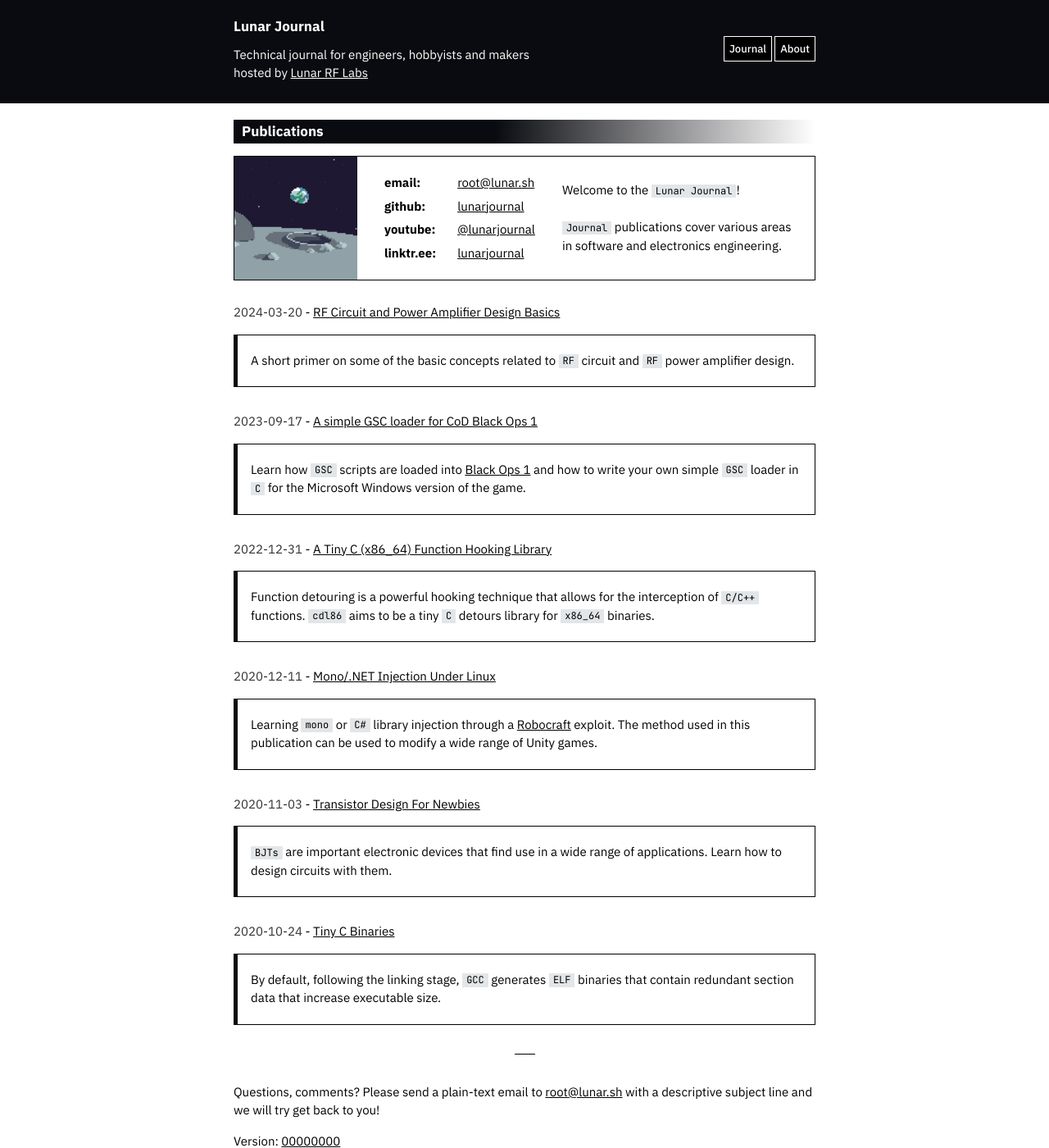
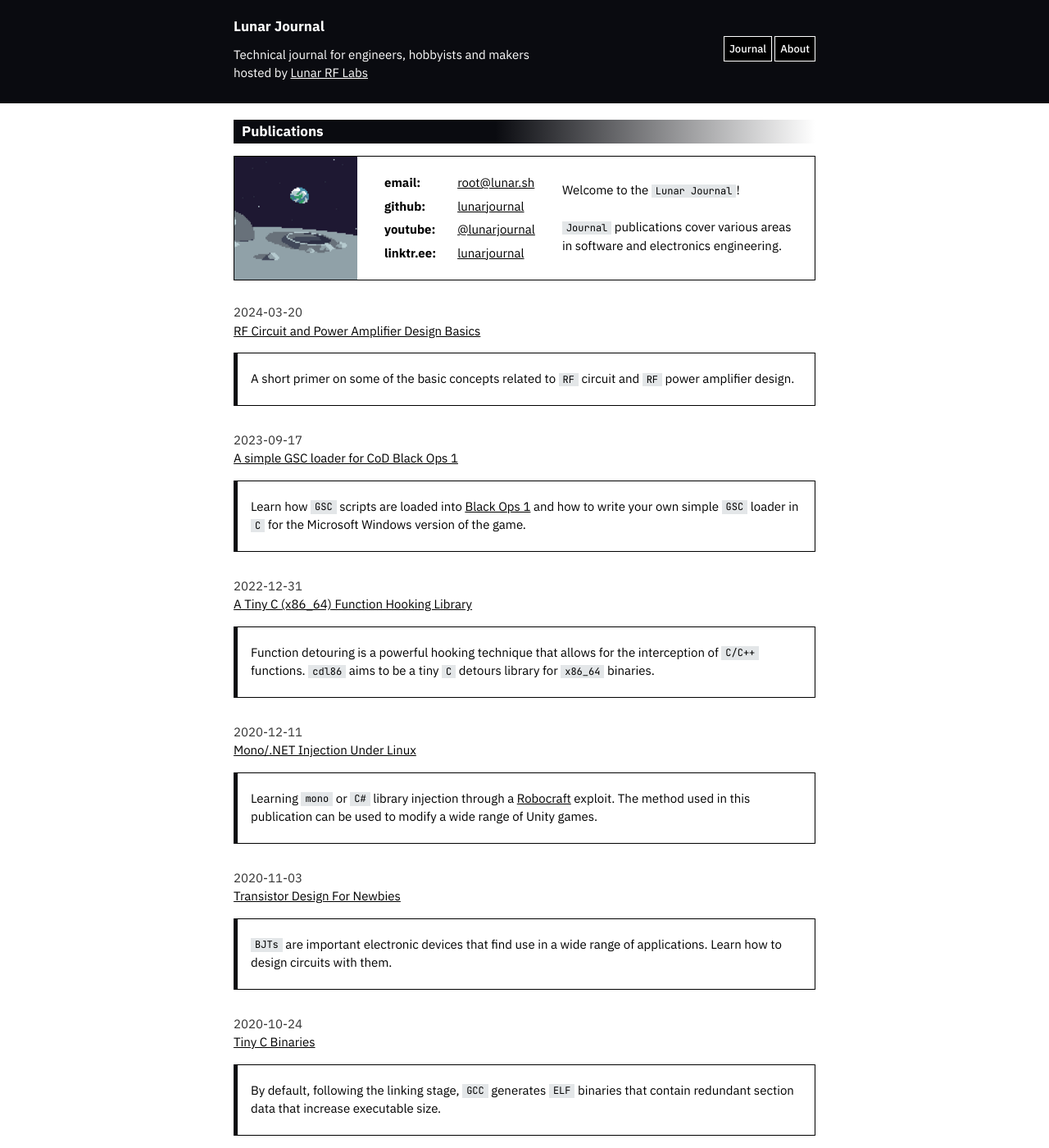
Before and after one commit to microstub/microstub.github.io, a Jekyll site: the page built from index.html, in a window 1280 px wide and 1400 px high. Shown: the whole window at 82% size. Built offline with Jekyll 4.4.1, drawn with Linux system fonts in a browser that asks for light colours; nearby versions of some CDN libraries.

Commit message:
Update index.html

```diff
--- a/index.html
+++ b/index.html
@@ -8,8 +8,8 @@ layout: default
   {% for post in site.posts %}
   <article class="post">
     <header>
+      <span>{{ post.date | date: "%Y-%m-%d" }}</span>
       <div>
-        <span>{{ post.date | date: "%Y-%m-%d" }}</span> -
         <a href="{{ site.baseurl }}{{ post.url }}">{{ post.title }}</a></div>
       <div class="excerpt">{{ post.excerpt }}</div>
     </header>
```
